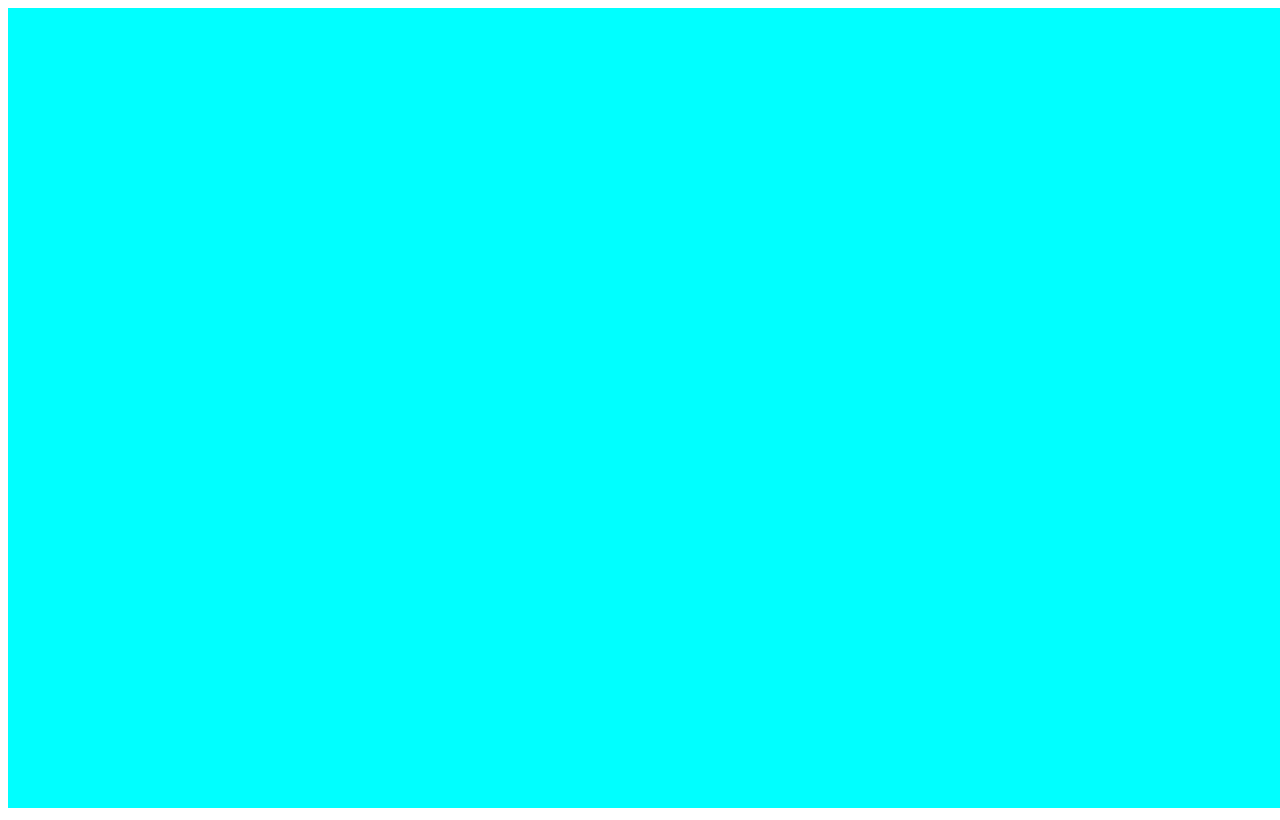
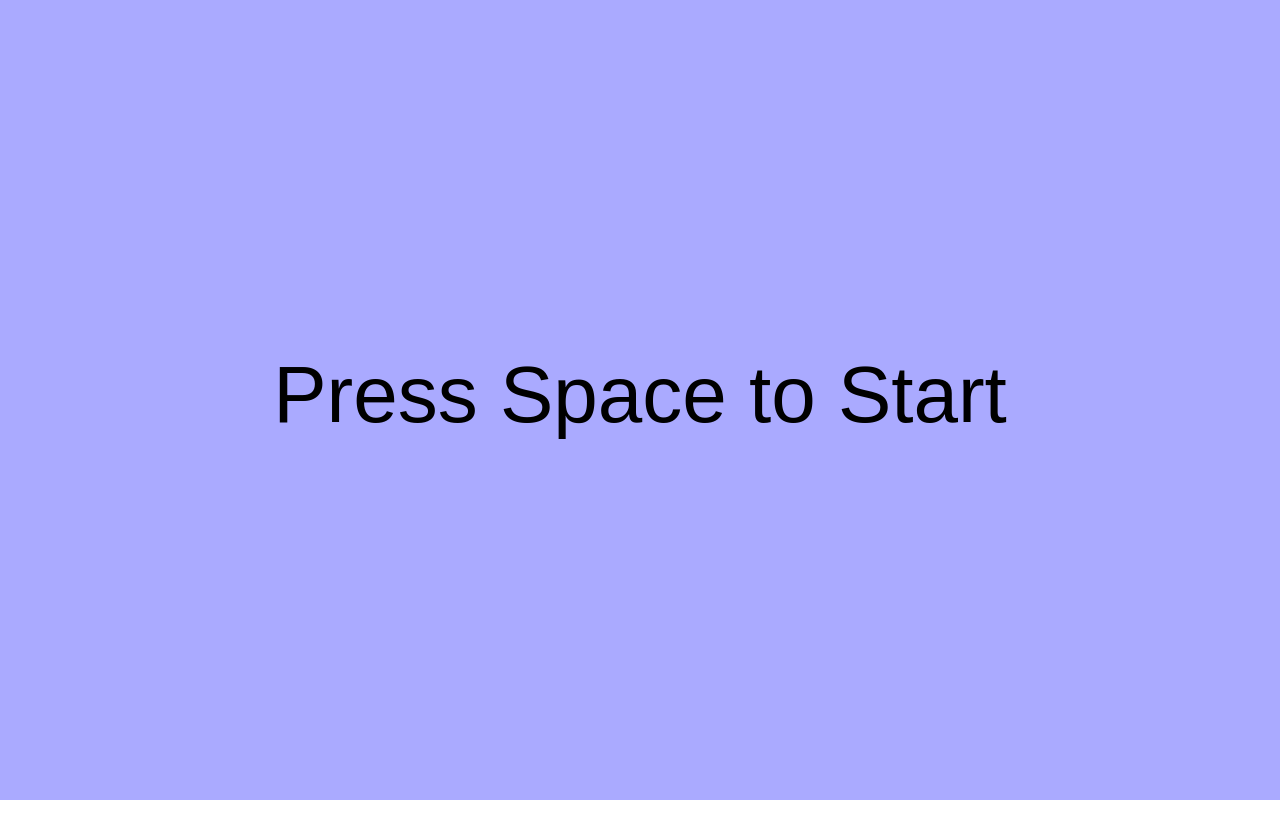
Before and after one commit to Toyiff/PixelLumber, a plain HTML site: page index.html in a window 1280 px wide. Drawn offline with Linux system fonts and the light colour scheme.

Commit message:
Canvas Display + Inputs

```diff
--- a/index.html
+++ b/index.html
@@ -4,8 +4,20 @@
 	<meta charset="UTF-8">
 	<title>Pixel Lumber</title>
 </head>
+<style>
+	* {
+		margin: 0px;
+	}
+	canvas {
+		display: block;
+		height: 100vh;
+		margin: auto;
+	}
+</style>
 <body>
 
+<script type="text/javascript" src="js/input.js"></script>
+<script type="text/javascript" src="js/resources.js"></script>
 <script type="text/javascript" src="js/game.js"></script>
 
 </body>
--- a/js/game.js
+++ b/js/game.js
@@ -1,4 +1,16 @@
-window.onload = function() {
+// Use this to wait for other parts of the website to load
+// window.onload = function() {}
+var requestAnimFrame = (function(){
+    return window.requestAnimationFrame    ||
+        window.webkitRequestAnimationFrame ||
+        window.mozRequestAnimationFrame    ||
+        window.oRequestAnimationFrame      ||
+        window.msRequestAnimationFrame     ||
+        function(callback){
+            window.setTimeout(callback, 1000 / 60);
+        };
+})();
+
 var canvas = document.createElement("canvas");
 var ctx = canvas.getContext("2d");
 canvas.width = 1280;
@@ -6,6 +18,94 @@ window.onload = function() {
 document.body.appendChild(canvas);
 canvas.focus();
 
-	ctx.fillStyle = "rgb(0,255,255)";
+canvas.addEventListener('mousemove', mouseMove, false);
+canvas.addEventListener("mousedown", mouseDown, false);
+canvas.addEventListener('mouseup',   mouseUp, false);
+document.addEventListener('keypress',  keyPress, false);
+
+//Game State Controls
+var gameState;
+
+var _Debugging = true;
+
+//Game States:
+/*
+Loading screen: 0
+
+*/
+
+init();
+
+function init() {
+	ctx.font="100px Arial";
+	ctx.fillStyle="#000000";
+	ctx.textAlign = 'center';
+	ctx.textBaseline = 'middle';
+	ctx.fillText("Loading" ,canvas.width/2,canvas.height/2);
+
+	gameState = "LOADING";
+}
+
+resources.load([
+    'img/idle.png',
+    'img/moving.png'
+]);
+resources.onReady(menuStart);
+
+function menuStart() {
+
+	gameState = "MENU_START";
+
+	ctx.fillStyle="#AAAAFF";
+	ctx.fillRect(0, 0, canvas.width, canvas.height);
+	ctx.font="80px Arial";
+	ctx.fillStyle="#000000";
+	ctx.textAlign = 'center';
+	ctx.textBaseline = 'middle';
+	ctx.fillText("Press Space to Start" ,canvas.width/2,canvas.height/2);
+}
+
+function gameRun() {
+	gameState = "GAME_RUN";
+	ctx.fillStyle="#000000";
 	ctx.fillRect(0, 0, canvas.width, canvas.height);
 }
+
+function mouseMove(event) {
+
+}
+
+function mouseDown(event) {
+
+	if (_Debugging) {
+		console.log("mouseDown");
+	}
+}
+
+function mouseUp(event) {
+
+	if (_Debugging) {
+		console.log("mouseUp");
+	}
+
+}
+
+function keyPress(event) {
+
+	if (_Debugging) {
+		console.log("keyPressed, keyCode: " + event.keyCode);
+	}
+
+	switch(event.keyCode) {
+		case 32:
+			if (gameState == "MENU_START") {
+				gameRun();
+				// console.log("game Started");
+			}
+			break;
+		default:
+				// console.log("Key Pressed");
+			return;
+	}
+
+}
--- /dev/null
+++ b/js/input.js
@@ -0,0 +1,45 @@
+
+(function() {
+    var pressedKeys = {};
+
+    function setKey(event, status) {
+        var code = event.keyCode;
+        var key;
+
+        switch(code) {
+        case 32:
+            key = 'SPACE'; break;
+        case 37:
+            key = 'LEFT'; break;
+        case 38:
+            key = 'UP'; break;
+        case 39:
+            key = 'RIGHT'; break;
+        case 40:
+            key = 'DOWN'; break;
+        default:
+            // Convert ASCII codes to letters
+            key = String.fromCharCode(code);
+        }
+
+        pressedKeys[key] = status;
+    }
+
+    document.addEventListener('keydown', function(e) {
+        setKey(e, true);
+    });
+
+    document.addEventListener('keyup', function(e) {
+        setKey(e, false);
+    });
+
+    window.addEventListener('blur', function() {
+        pressedKeys = {};
+    });
+
+    window.input = {
+        isDown: function(key) {
+            return pressedKeys[key.toUpperCase()];
+        }
+    };
+})();
--- /dev/null
+++ b/js/resources.js
@@ -0,0 +1,62 @@
+
+(function() {
+    var resourceCache = {};
+    var loading = [];
+    var readyCallbacks = [];
+
+    // Load an image url or an array of image urls
+    function load(urlOrArr) {
+        if(urlOrArr instanceof Array) {
+            urlOrArr.forEach(function(url) {
+                _load(url);
+            });
+        }
+        else {
+            _load(urlOrArr);
+        }
+    }
+
+    function _load(url) {
+        if(resourceCache[url]) {
+            return resourceCache[url];
+        }
+        else {
+            var img = new Image();
+            img.onload = function() {
+                resourceCache[url] = img;
+
+                if(isReady()) {
+                    readyCallbacks.forEach(function(func) { func(); });
+                }
+            };
+            resourceCache[url] = false;
+            img.src = url;
+        }
+    }
+
+    function get(url) {
+        return resourceCache[url];
+    }
+
+    function isReady() {
+        var ready = true;
+        for(var k in resourceCache) {
+            if(resourceCache.hasOwnProperty(k) &&
+               !resourceCache[k]) {
+                ready = false;
+            }
+        }
+        return ready;
+    }
+
+    function onReady(func) {
+        readyCallbacks.push(func);
+    }
+
+    window.resources = {
+        load: load,
+        get: get,
+        onReady: onReady,
+        isReady: isReady
+    };
+})();
```
Lines whose indentation alone changed are shown as unchanged.
